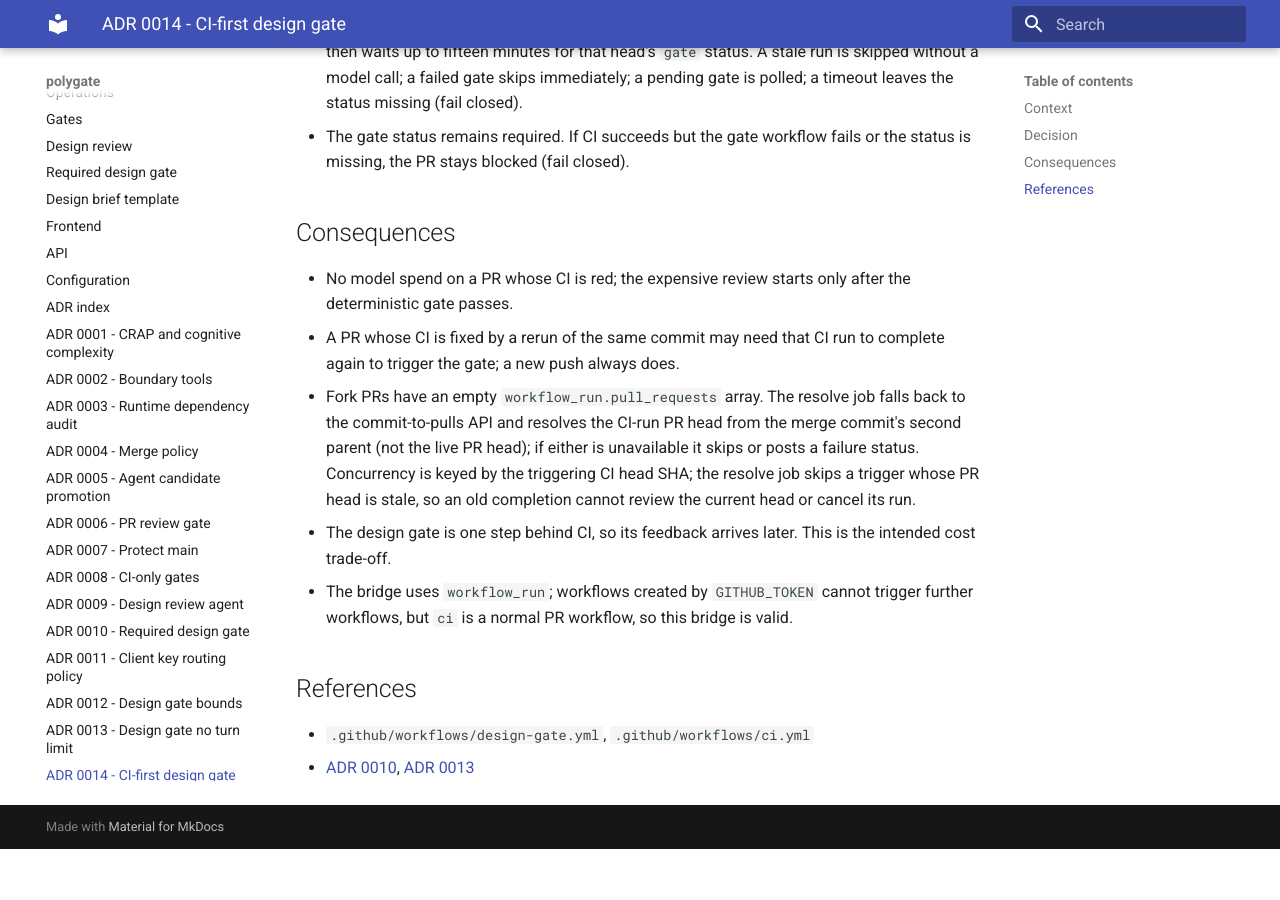
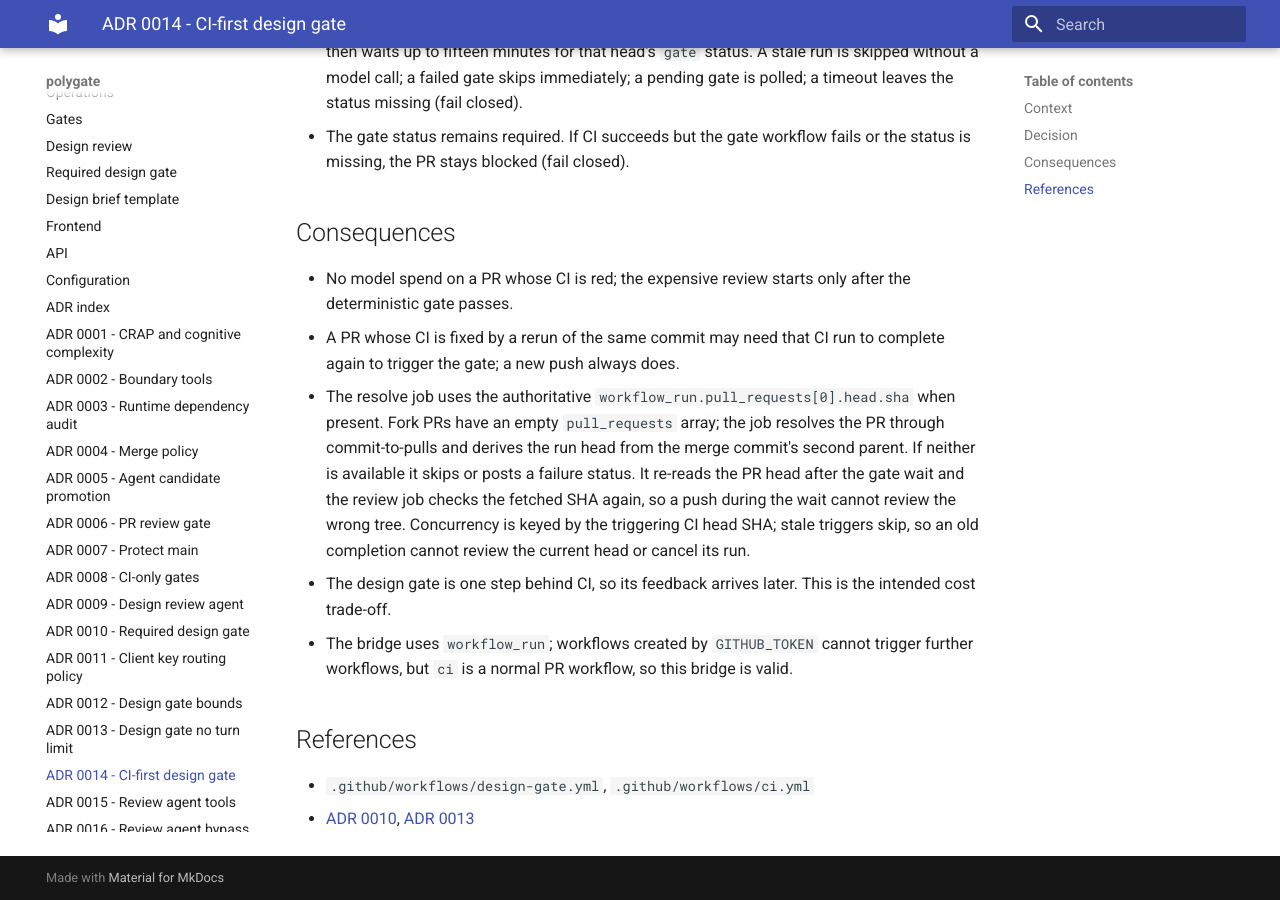
Before and after one commit to Zephyr236/polygate, an MkDocs documentation site: the page built from docs/adr/0014-ci-first-design-gate.md, in a window 1280 px wide and 900 px high, scrolled down 729 px. Built offline with MkDocs 1.6.1 and Material for MkDocs 9.7.7, drawn with Linux system fonts in a browser that asks for light colours; before the commit the page ends 1578 px from its top, so only the background shows below that.

Commit message:
fix: pin the design review to the CI-run head
Use the authoritative event payload first, fall back to the merge parent for
forks, re-check the PR head after the gate wait, and verify the fetched worktree
SHA before starting the agent.

Co-Authored-By: Claude Code <noreply@anthropic.com>

```diff
--- a/docs/adr/0014-ci-first-design-gate.md
+++ b/docs/adr/0014-ci-first-design-gate.md
@@ -31,11 +31,13 @@ CI run was pending.
   gate passes.
 - A PR whose CI is fixed by a rerun of the same commit may need that CI run to complete again to
   trigger the gate; a new push always does.
-- Fork PRs have an empty `workflow_run.pull_requests` array. The resolve job falls back to the
-  commit-to-pulls API and resolves the CI-run PR head from the merge commit's second parent (not
-  the live PR head); if either is unavailable it skips or posts a failure status. Concurrency is
-  keyed by the triggering CI head SHA; the resolve job skips a trigger whose PR head is stale, so
-  an old completion cannot review the current head or cancel its run.
+- The resolve job uses the authoritative `workflow_run.pull_requests[0].head.sha` when present.
+  Fork PRs have an empty `pull_requests` array; the job resolves the PR through commit-to-pulls and
+  derives the run head from the merge commit's second parent. If neither is available it skips or
+  posts a failure status. It re-reads the PR head after the gate wait and the review job checks the
+  fetched SHA again, so a push during the wait cannot review the wrong tree. Concurrency is keyed by
+  the triggering CI head SHA; stale triggers skip, so an old completion cannot review the current
+  head or cancel its run.
 - The design gate is one step behind CI, so its feedback arrives later. This is the intended cost
   trade-off.
 - The bridge uses `workflow_run`; workflows created by `GITHUB_TOKEN` cannot trigger further
```
Also changed, not shown: docs/design-gate.md (+5 -3 lines), 1 other file.
